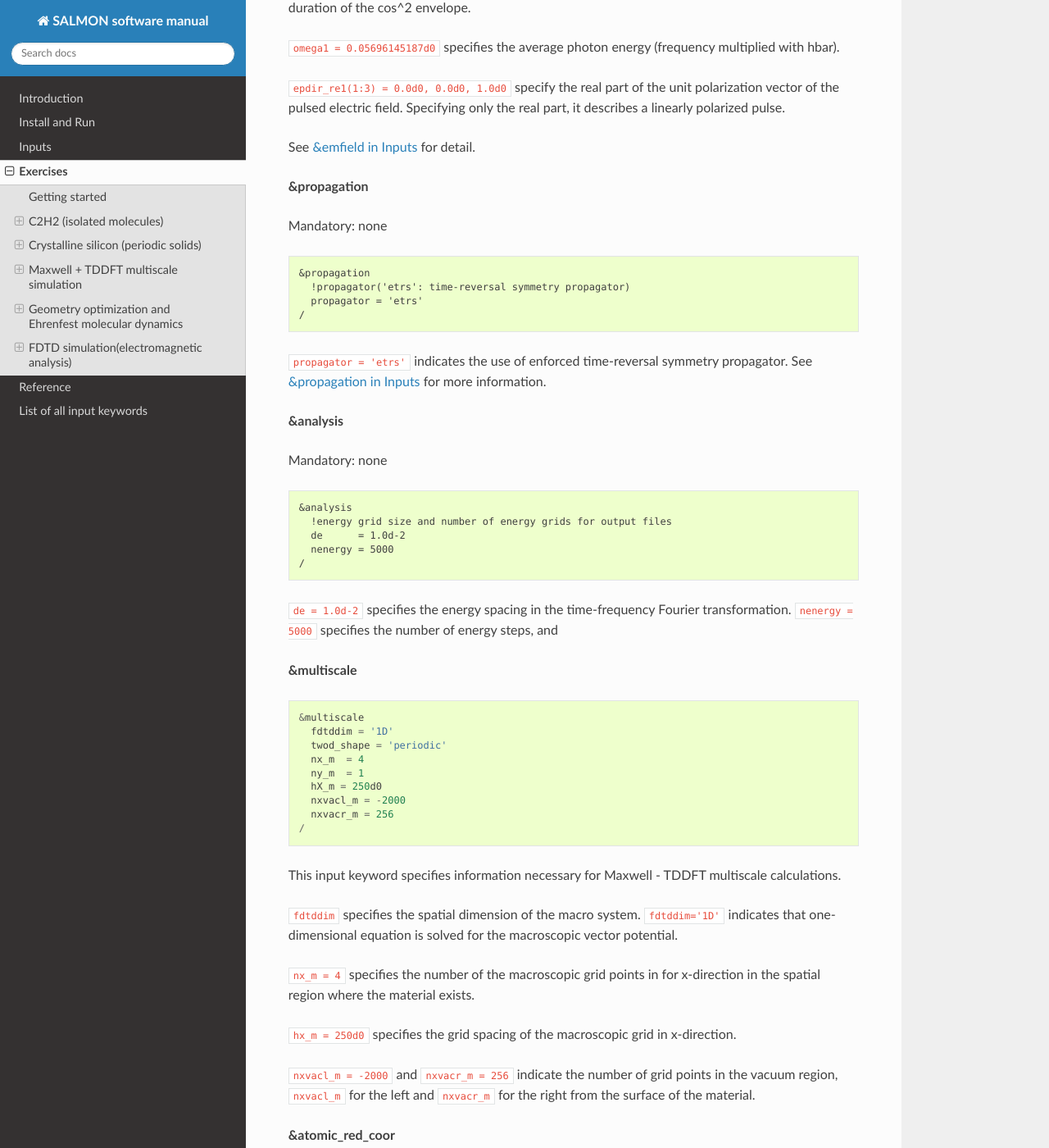
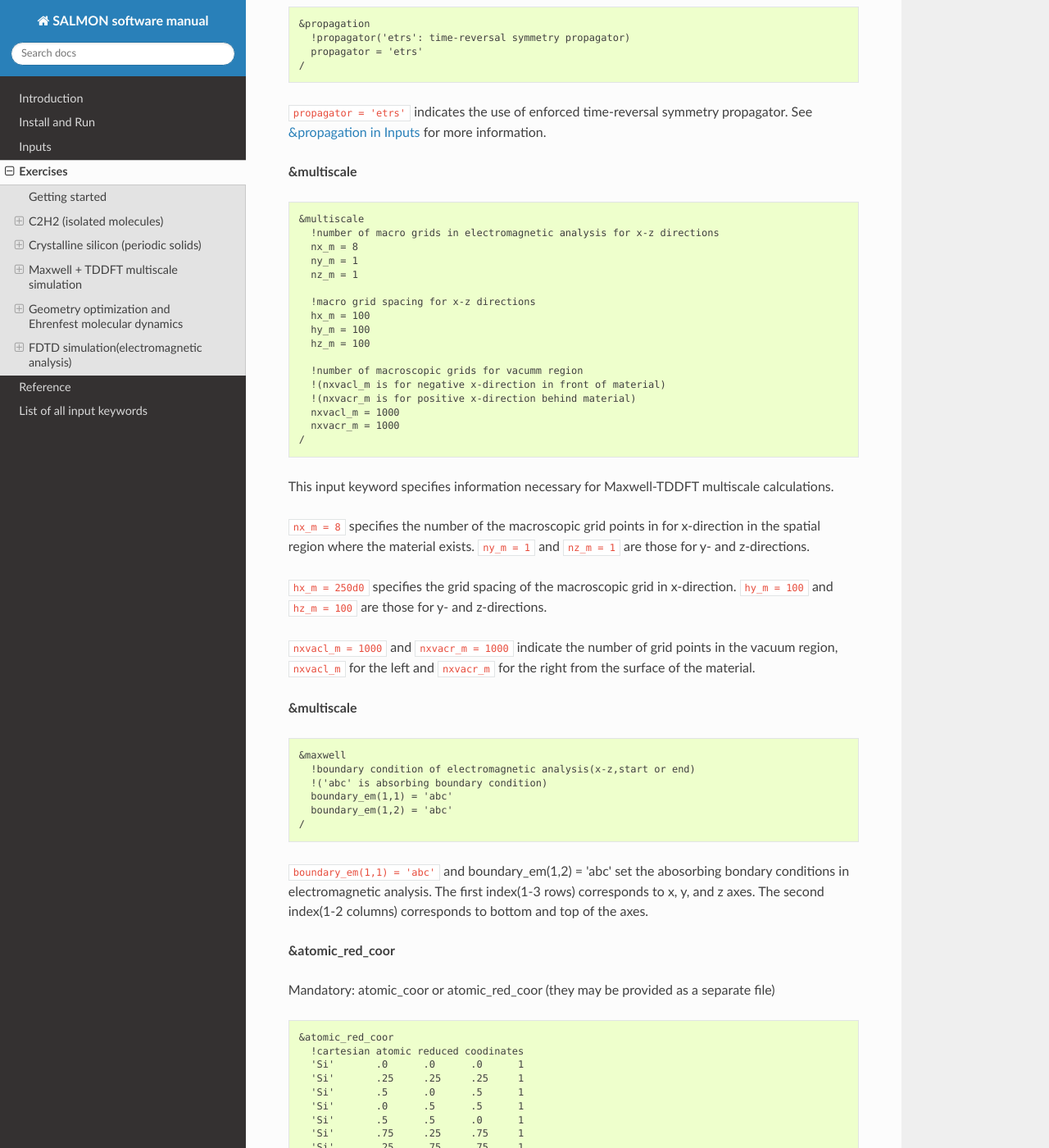
Before and after one commit to SALMON-TDDFT/SALMON-DOCS, a Sphinx documentation site: the page built from source/exercises.rst, in a window 1280 px wide and 1400 px high, scrolled down 54452 px. Shown: the whole window at 82% size. Built offline with Sphinx 7.4.7 and the Read the Docs theme 2.0.0, drawn with Linux system fonts in a browser that asks for light colours; formulas are drawn with MathJax 3; some of the changed text lies outside the part shown.

Commit message:
Update exercises.rst

```diff
--- a/source/exercises.rst
+++ b/source/exercises.rst
@@ -2576,21 +2576,6 @@ Mandatory: none
 ``propagator = 'etrs'`` indicates the use of enforced time-reversal symmetry propagator.
 See :any:`&propagation in Inputs <&propagation>` for more information.
 
-**&analysis**
-
-Mandatory: none
-
-::
-
-   &analysis
-     !energy grid size and number of energy grids for output files
-     de      = 1.0d-2
-     nenergy = 5000
-   /
-
-``de = 1.0d-2`` specifies the energy spacing in the time-frequency Fourier transformation.
-``nenergy = 5000`` specifies the number of energy steps, and
-
 **&atomic_red_coor**
 
 Mandatory: atomic_coor or atomic_red_coor (they may be provided as a
@@ -3089,51 +3074,55 @@ Mandatory: none
 ``propagator = 'etrs'`` indicates the use of enforced time-reversal symmetry propagator.
 See :any:`&propagation in Inputs <&propagation>` for more information.
 
-**&analysis**
-
-Mandatory: none
-
-::
-
-   &analysis
-     !energy grid size and number of energy grids for output files
-     de      = 1.0d-2
-     nenergy = 5000
-   /
-
-``de = 1.0d-2`` specifies the energy spacing in the time-frequency Fourier transformation.
-``nenergy = 5000`` specifies the number of energy steps, and
-
 **&multiscale**
 
 ::
 
    &multiscale
-     fdtddim = '1D'
-     twod_shape = 'periodic'
-     nx_m  = 4
-     ny_m  = 1
-     hX_m = 250d0
-     nxvacl_m = -2000
-     nxvacr_m = 256
-   /
-
-This input keyword specifies information necessary for Maxwell - TDDFT
-multiscale calculations.
-
-``fdtddim`` specifies the spatial dimension of the macro system.
-``fdtddim='1D'`` indicates that one-dimensional equation is solved for
-the macroscopic vector potential.
-
-``nx_m = 4`` specifies the number of the macroscopic grid points in for
-x-direction in the spatial region where the material exists.
-
-``hx_m = 250d0`` specifies the grid spacing of the macroscopic grid in
-x-direction.
-
-``nxvacl_m = -2000`` and ``nxvacr_m = 256`` indicate the number of grid
-points in the vacuum region, ``nxvacl_m`` for the left and ``nxvacr_m``
-for the right from the surface of the material.
+     !number of macro grids in electromagnetic analysis for x-z directions
+     nx_m = 8
+     ny_m = 1
+     nz_m = 1
+
+     !macro grid spacing for x-z directions
+     hx_m = 100
+     hy_m = 100
+     hz_m = 100
+
+     !number of macroscopic grids for vacumm region
+     !(nxvacl_m is for negative x-direction in front of material)
+     !(nxvacr_m is for positive x-direction behind material)
+     nxvacl_m = 1000
+     nxvacr_m = 1000
+   /
+
+This input keyword specifies information necessary for Maxwell-TDDFT multiscale calculations.
+
+``nx_m = 8`` specifies the number of the macroscopic grid points
+in for x-direction in the spatial region where the material exists.
+``ny_m = 1`` and ``nz_m = 1`` are those for y- and z-directions.
+
+``hx_m = 250d0`` specifies the grid spacing of the macroscopic grid in x-direction.
+``hy_m = 100`` and ``hz_m = 100`` are those for y- and z-directions.
+
+``nxvacl_m = 1000`` and ``nxvacr_m = 1000`` indicate the number of grid points in the vacuum region,
+``nxvacl_m`` for the left and ``nxvacr_m`` for the right from the surface of the material.
+
+**&multiscale**
+
+::
+
+   &maxwell
+     !boundary condition of electromagnetic analysis(x-z,start or end)
+     !('abc' is absorbing boundary condition)
+     boundary_em(1,1) = 'abc'
+     boundary_em(1,2) = 'abc'
+   /
+
+``boundary_em(1,1) = 'abc'`` and boundary_em(1,2) = 'abc' set the abosorbing bondary conditions
+in electromagnetic analysis.
+The first index(1-3 rows) corresponds to x, y, and z axes.
+The second index(1-2 columns) corresponds to bottom and top of the axes.
 
 **&atomic_red_coor**
 
```
